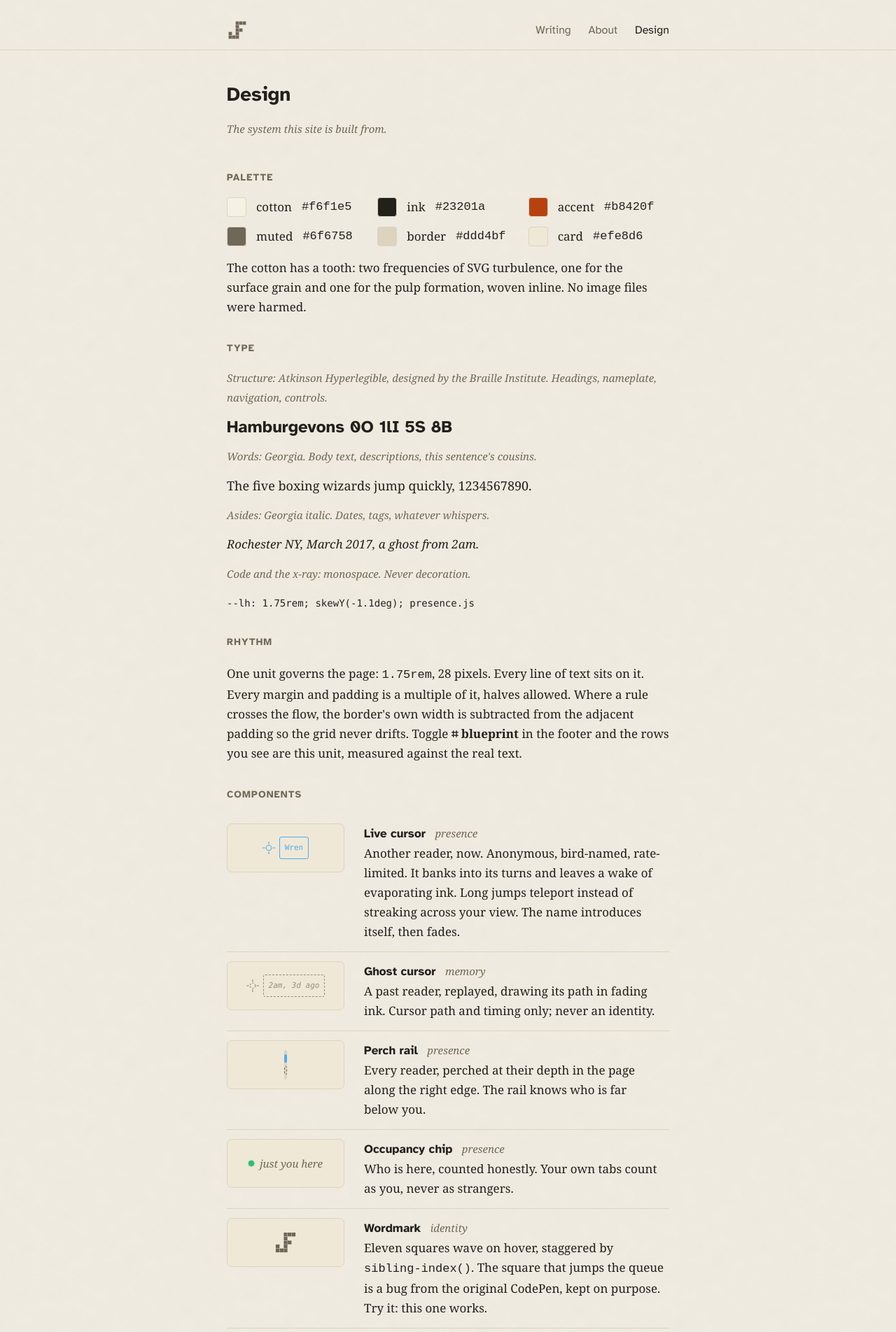
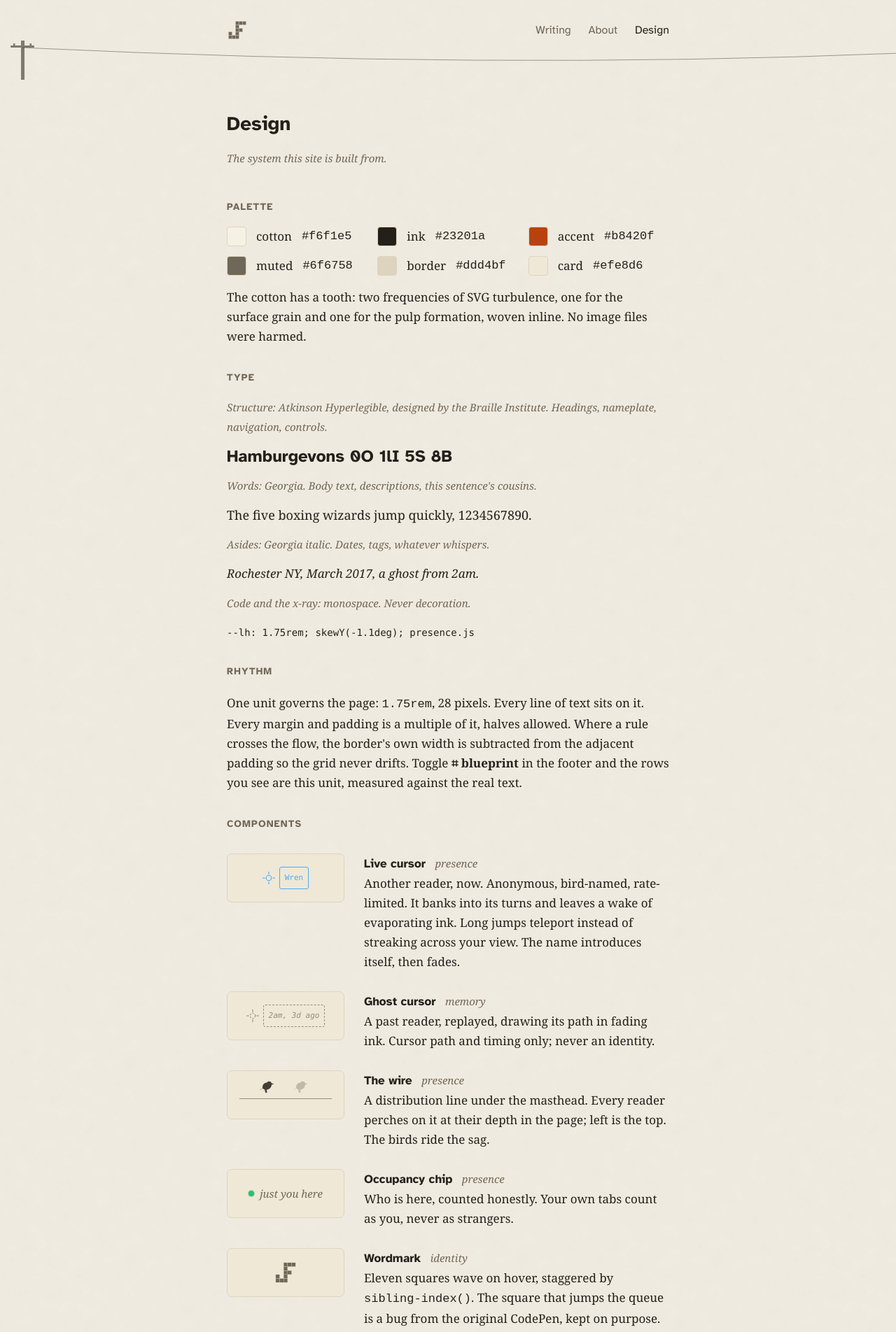
Before and after one commit to josephfusco/josephfusco.github.io, a Jekyll site: the page built from design.html, in a window 1280 px wide. Shown: the top 1904 px of the page at 70% size. Built offline with Jekyll 4.4.1, drawn with Linux system fonts in a browser that asks for light colours; some of the changed text lies outside the part shown.

Commit message:
The wire, drawn with intention: one pole in frame, close-up, the only line on the page
A single catenary spans the masthead from one visible pole at the left
edge of frame; the far pole is beyond the page. Ink silhouette pigeons,
near scale. Every other hairline on the site retires; rhythm alone
separates. The hero and archive stop claiming a single writing topic.

Co-Authored-By: Claude Fable 5 <noreply@anthropic.com>
Claude-Session: https://claude.ai/code/session_019vAcPMvpcgUVRcyZCqV9hM

```diff
--- a/_includes/header.html
+++ b/_includes/header.html
@@ -22,4 +22,8 @@
 			<a href="{{ '/design' | relative_url }}"{% if page.url contains '/design' %} aria-current="page"{% endif %}>Design</a>
 		</nav>
 	</div>
+	<div class="powerline" aria-hidden="true">
+		<svg class="wire-svg" viewBox="0 0 100 20" preserveAspectRatio="none"><path d="M2.5 3.6 Q 55 15 100 6.5" fill="none" stroke="currentColor" vector-effect="non-scaling-stroke" stroke-width="1"/></svg>
+		<svg class="wire-pole" viewBox="0 0 34 56"><g fill="currentColor"><rect x="15" y="0" width="5" height="56"/><rect x="0" y="7" width="34" height="3" rx="1"/><rect x="4" y="4" width="2.5" height="4"/><rect x="27.5" y="4" width="2.5" height="4"/></g></svg>
+	</div>
 </header>
--- a/assets/css/redesign.css
+++ b/assets/css/redesign.css
@@ -67,7 +67,6 @@ a:focus-visible, button:focus-visible, input:focus-visible {
 /* Masthead */
 .site-header {
   padding: 1.5rem 0 1rem;
-  border-bottom: 1px solid var(--border);
   margin-bottom: 0.75rem;
 }
 .site-header .wrap {
@@ -110,8 +109,6 @@ a:focus-visible, button:focus-visible, input:focus-visible {
   gap: 0.5rem 1.5rem;
   padding: 1.75rem 0;
   margin: 1.5rem 0 0;
-  border-top: 1px solid var(--border);
-  border-bottom: 1px solid var(--border);
   font-family: "SF Mono", Menlo, Consolas, monospace;
   font-size: 0.8125rem;
   color: var(--muted);
@@ -171,9 +168,7 @@ section.block > h2 {
 .work { list-style: none; margin: 0; padding: 0; }
 .work li {
   padding: 1.125rem 0;
-  border-bottom: 1px solid var(--border);
 }
-.work li:last-child { border-bottom: 0; }
 .work h3 { margin: 0 0 0.25rem; font-size: 1.0625rem; letter-spacing: 0; }
 .work h3 a { color: var(--fg); }
 .work h3 a:hover { color: var(--accent); text-decoration: none; }
@@ -256,7 +251,6 @@ section.block > h2 {
 .site-footer {
   margin-top: 2.5rem;
   padding: 2rem 0 3rem;
-  border-top: 1px solid var(--border);
   font-size: 0.9375rem;
   color: var(--muted);
 }
@@ -282,7 +276,7 @@ section.block > h2 {
   border-left: 3px solid var(--accent);
   color: var(--muted);
 }
-.prose hr { border: 0; border-top: 1px solid var(--border); margin: 2rem 0; }
+.prose hr { border: 0; margin: var(--lh) 0; }
 .prose table { border-collapse: collapse; width: 100%; display: block; overflow-x: auto; }
 .prose th, .prose td { border: 1px solid var(--border); padding: 0.5rem 0.75rem; text-align: left; }
 .prose .highlight pre { margin: 1rem 0; }
@@ -292,9 +286,6 @@ section.block > h2 {
   display: flex;
   justify-content: space-between;
   gap: 1rem;
-  margin-top: 2.5rem;
-  padding-top: 1.5rem;
-  border-top: 1px solid var(--border);
   font-size: 0.9375rem;
 }
 
@@ -638,8 +629,8 @@ html[data-blueprint] [data-spec]::after {
 /* ---- Presence states: what the other side is doing ---- */
 .peer-cursor .typing { display: none; margin-left: 2px; }
 .peer-cursor.state-typing .typing { display: inline-flex; }
-.peer-cursor.state-idle { opacity: 0.35; filter: grayscale(0.6); }
-.peer-cursor.state-away { opacity: 0.15; }
+.peer-cursor.state-idle { opacity: 0.15; filter: grayscale(0.6); }
+.peer-cursor.state-away { opacity: 0.05; }
 .peer-cursor.state-away svg circle { stroke-dasharray: 2 3; }
 .peer-cursor.ghost.state-idle { opacity: 0.25; }
 .peer-cursor.ghost.state-away { opacity: 0.08; }
@@ -863,7 +854,7 @@ body { line-height: var(--lh); }
 
 /* Masthead: 1 unit above, half below (minus the 4px double rule) */
 .site-header {
-  padding: var(--lh) 0 calc(0.875rem - 1px);
+  padding: var(--lh) 0 0;
   margin-bottom: 0.875rem;
 }
 .site-name-text { font-size: 1.375rem; line-height: var(--lh); }
@@ -901,10 +892,8 @@ body { line-height: var(--lh); }
   line-height: var(--lh);
   letter-spacing: 0;
   color: var(--muted);
-  border-top: 1px solid var(--border);
-  border-bottom: 1px solid var(--border);
-  padding: calc(0.875rem - 1px) 0 calc(0.875rem - 1px);
-  margin: 0 0 var(--lh);
+  padding: 0;
+  margin: 0.875rem 0 var(--lh);
 }
 
 /* Sections */
@@ -939,7 +928,7 @@ section.block > h2 {
 }
 
 /* Work list */
-.work li { padding: calc(0.875rem - 1px) 0 0.875rem; }
+.work li { padding: 0.875rem 0; }
 .work h3 { font-size: 1rem; line-height: var(--lh); margin: 0; }
 .work p { font-size: 1rem; line-height: var(--lh); }
 .work .tag {
@@ -975,7 +964,7 @@ section.block > h2 {
 .prose h2 { font-size: 1.25rem; line-height: var(--lh); margin: var(--lh) 0 0.875rem; }
 .prose p, .prose ul, .prose ol, .prose blockquote { margin: 0 0 var(--lh); }
 .prose pre { margin: 0 0 var(--lh); line-height: var(--lh); }
-.post-nav { margin-top: var(--lh); padding-top: calc(var(--lh) - 1px); line-height: var(--lh); }
+.post-nav { margin-top: var(--lh); padding-top: 0; line-height: var(--lh); }
 
 /* Footer */
 .site-footer {
@@ -1038,10 +1027,8 @@ h1, h2, h3, h4,
   grid-template-columns: 10.5rem 1fr;
   column-gap: 1.75rem;
   align-items: start;
-  padding: calc(0.875rem - 1px) 0 0.875rem;
-  border-bottom: 1px solid var(--border);
+  padding: 0.875rem 0;
 }
-.components li:last-child { border-bottom: 0; }
 .components .stage {
   display: flex;
   align-items: center;
@@ -1091,8 +1078,6 @@ main { flex: 1; }
 
 /* Say hello */
 .hello-line {
-  border-top: 1px solid var(--border);
-  padding-top: calc(var(--lh) - 1px);
   margin: var(--lh) 0 0;
   line-height: var(--lh);
 }
@@ -1203,33 +1188,6 @@ main { flex: 1; }
   to { opacity: 0; scale: 0.3; }
 }
 
-/* The perch rail: every reader at their depth in the page */
-.presence-rail {
-  position: fixed;
-  top: 0;
-  right: 5px;
-  bottom: 0;
-  width: 4px;
-  pointer-events: none;
-  z-index: 8999;
-}
-.perch {
-  position: absolute;
-  right: 0;
-  width: 4px;
-  height: 14px;
-  border-radius: 2px;
-  background: currentColor;
-  opacity: 0.5;
-  transform: translateY(-50%);
-  transition: top 480ms cubic-bezier(0.22, 1, 0.36, 1);
-}
-.perch-ghost {
-  background: transparent;
-  border: 1px dashed var(--muted);
-  opacity: 0.4;
-}
-
 /* Departure: the bird dissolves upward */
 .peer-cursor.depart {
   opacity: 0 !important;
@@ -1267,29 +1225,6 @@ main { flex: 1; }
   border: 1px solid var(--muted);
 }
 
-/* Design page: the perch rail specimen */
-.demo-rail {
-  position: relative;
-  display: inline-block;
-  width: 4px;
-  height: 2.625rem;
-  background: var(--border);
-  border-radius: 2px;
-}
-.demo-rail i {
-  position: absolute;
-  right: 0;
-  width: 4px;
-  height: 12px;
-  border-radius: 2px;
-  background: #4dabf7;
-}
-.demo-rail i:first-child { top: 15%; }
-.demo-rail i.g {
-  top: 55%;
-  background: transparent;
-  border: 1px dashed var(--muted);
-}
 
 /* ---- The cotton has a tooth: wove grain, two frequencies of it ----
    Fine turbulence for the surface tooth, a broad mottle for the pulp
@@ -1302,3 +1237,59 @@ body, .site-footer {
 @media print {
   body, .site-footer { background-image: none; }
 }
+
+/* ---- The wire: a US distribution line under the masthead ----
+   Readers perch on it as pigeons at their depth in the page;
+   left is the top of the document. The birds ride the sag. */
+.powerline {
+  position: relative;
+  height: 3.5rem;
+  pointer-events: none;
+  overflow: hidden;
+}
+.wire-svg {
+  position: absolute;
+  inset: 0;
+  width: 100%;
+  height: 100%;
+  color: var(--muted);
+  opacity: 0.65;
+}
+.wire-pole {
+  position: absolute;
+  left: 2.5%;
+  top: 0;
+  width: 34px;
+  height: 100%;
+  transform: translateX(-50%);
+  color: var(--fg);
+  opacity: 0.55;
+}
+.wire-bird {
+  position: absolute;
+  width: 24px;
+  height: 21px;
+  margin-left: -11px;
+  color: var(--fg);
+  opacity: 0.85;
+  transition: left 480ms cubic-bezier(0.22, 1, 0.36, 1), top 480ms cubic-bezier(0.22, 1, 0.36, 1);
+}
+.wire-bird svg { display: block; width: 100%; height: 100%; }
+.wire-ghost { opacity: 0.35; color: var(--muted); }
+
+/* Design page wire specimen */
+.demo-wire {
+  position: relative;
+  width: 80%;
+  height: 16px;
+}
+.demo-wire::after {
+  content: "";
+  position: absolute;
+  left: 0;
+  right: 0;
+  bottom: 2px;
+  border-bottom: 1px solid var(--muted);
+  opacity: 0.7;
+}
+.demo-wire .wire-bird { top: -15px; }
--- a/assets/js/presence.js
+++ b/assets/js/presence.js
@@ -125,7 +125,8 @@
     return Math.max(document.documentElement.scrollHeight, innerHeight);
   }
 
-  var rail = null;
+  var wire = document.querySelector('.powerline');
+  var PIGEON = '<svg viewBox="0 0 15 13" fill="currentColor" aria-hidden="true"><path d="M1 10.5 L4.5 8.2 C4 5.8 5.6 3.6 8.2 3.4 C9 2.2 10.6 1.9 11.6 2.6 C12 2.9 12.3 3.4 12.4 3.9 L14.6 4.6 L12.5 5.3 C12.3 7.8 10.5 9.6 8 9.8 L8.6 12.6 L7.6 12.2 L7 12.7 L6.4 9.7 C5.7 9.5 5 9.1 4.6 8.6 Z"/></svg>';
   var minimap = document.querySelector('.stage-live');
   var selfDot = null;
   var selfPos = null;
@@ -136,10 +137,6 @@
     layer.className = 'presence-layer';
     layer.setAttribute('aria-hidden', 'true');
     document.body.appendChild(layer);
-    rail = document.createElement('div');
-    rail.className = 'presence-rail';
-    rail.setAttribute('aria-hidden', 'true');
-    document.body.appendChild(rail);
   }
 
   function miniDot(cls, color) {
@@ -249,8 +246,14 @@
       var off = y < -40 || y > innerHeight + 40;
       p.el.style.visibility = off ? 'hidden' : 'visible';
       if (p.el.style.opacity === '0' && !off) p.el.style.opacity = '';
-      /* the perch: every reader marked at their depth in the page */
-      if (p.perch) p.perch.style.top = (p.pos.y * 100) + '%';
+      /* the wire: perched at their depth in the page, riding the true sag */
+      if (p.birdEl) {
+        var ws = 0.08 + p.pos.y * 0.88;
+        var wx = (1 - ws) * (1 - ws) * 2.5 + 2 * ws * (1 - ws) * 55 + ws * ws * 100;
+        var wy = (1 - ws) * (1 - ws) * 3.6 + 2 * ws * (1 - ws) * 15 + ws * ws * 6.5;
+        p.birdEl.style.left = wx + '%';
+        p.birdEl.style.top = (wy * 2.8 - 19.5) + 'px';
+      }
       /* the minimap: the Presence API card demos the live room */
       if (p.dot) {
         p.dot.style.left = (p.pos.x * 100) + '%';
@@ -295,10 +298,12 @@
     var entry = { name: p.name, color: p.color, pos: p.pos || null, state: p.state || 'active', el: cursorEl(p) };
     entry.svg = entry.el.querySelector('svg');
     entry.el.style.opacity = '0';
-    entry.perch = document.createElement('span');
-    entry.perch.className = 'perch' + (p.ghost ? ' perch-ghost' : '');
-    entry.perch.style.color = p.color || '';
-    rail.appendChild(entry.perch);
+    if (wire) {
+      entry.birdEl = document.createElement('span');
+      entry.birdEl.className = 'wire-bird' + (p.ghost ? ' wire-ghost' : '');
+      entry.birdEl.innerHTML = PIGEON;
+      wire.appendChild(entry.birdEl);
+    }
     entry.dot = miniDot(p.ghost ? 'mini-ghost' : '', p.color);
     peers.set(p.id, entry);
     applyState(entry);
@@ -310,7 +315,7 @@
     var p = peers.get(id);
     if (!p) return;
     peers.delete(id);
-    if (p.perch) p.perch.remove();
+    if (p.birdEl) p.birdEl.remove();
     if (p.dot) p.dot.remove();
     clearTimeout(p.revealTimer);
     clearTimeout(p.bankTimer);
--- a/blog.html
+++ b/blog.html
@@ -7,7 +7,7 @@ redirect_from:
 <div class="wrap">
 	<div class="prose">
 		<h1>Writing</h1>
-		<p class="meta">Notes on WordPress, front-end development, and tooling.</p>
+		<p class="meta">Notes from the desk.</p>
 	</div>
 
 	{% assign by_year = site.posts | group_by_exp: "post", "post.date | date: '%Y'" %}
--- a/design.html
+++ b/design.html
@@ -64,11 +64,11 @@ permalink: /design
 			</li>
 			<li>
 				<div class="stage" aria-hidden="true">
-					<span class="demo-rail"><i></i><i class="g"></i></span>
+					<span class="demo-wire"><span class="wire-bird" style="left:28%"><svg viewBox="0 0 15 13" fill="currentColor"><path d="M1 10.5 L4.5 8.2 C4 5.8 5.6 3.6 8.2 3.4 C9 2.2 10.6 1.9 11.6 2.6 C12 2.9 12.3 3.4 12.4 3.9 L14.6 4.6 L12.5 5.3 C12.3 7.8 10.5 9.6 8 9.8 L8.6 12.6 L7.6 12.2 L7 12.7 L6.4 9.7 C5.7 9.5 5 9.1 4.6 8.6 Z"/></svg></span><span class="wire-bird wire-ghost" style="left:64%"><svg viewBox="0 0 15 13" fill="currentColor"><path d="M1 10.5 L4.5 8.2 C4 5.8 5.6 3.6 8.2 3.4 C9 2.2 10.6 1.9 11.6 2.6 C12 2.9 12.3 3.4 12.4 3.9 L14.6 4.6 L12.5 5.3 C12.3 7.8 10.5 9.6 8 9.8 L8.6 12.6 L7.6 12.2 L7 12.7 L6.4 9.7 C5.7 9.5 5 9.1 4.6 8.6 Z"/></svg></span></span>
 				</div>
 				<div>
-					<h3>Perch rail <span class="tag">presence</span></h3>
-					<p>Every reader, perched at their depth in the page along the right edge. The rail knows who is far below you.</p>
+					<h3>The wire <span class="tag">presence</span></h3>
+					<p>A distribution line under the masthead. Every reader perches on it at their depth in the page; left is the top. The birds ride the sag.</p>
 				</div>
 			</li>
 			<li>
@@ -119,7 +119,7 @@ permalink: /design
 		<ul>
 			<li>Three voices, fixed roles: bold sans names a thing, serif italic is metadata about it, serif roman describes it.</li>
 			<li>The organizing principle leads. Projects are named things, so the name comes first and the tag follows. Archives are chronological, so the date rail comes first and the title follows.</li>
-			<li>Hairline rules separate entries only when they run past one line. Single-line rows are separated by rhythm alone.</li>
+			<li>The wire under the masthead is the only rule on the page. Everything else is separated by rhythm alone.</li>
 		</ul>
 	</section>
 
--- a/index.html
+++ b/index.html
@@ -8,7 +8,7 @@ layout: default
 			<span class="status"><span class="presence-dot" aria-hidden="true"></span> <span data-presence-count>just you here</span></span>
 		</p>
 		<h1>Hello, I'm Joe<span class="flame">.</span></h1>
-		<p class="lede">I maintain headless WordPress plugins at <strong>WP&nbsp;Engine</strong> and contribute to <strong>WordPress core</strong>. I write about shipping WordPress plugins.</p>
+		<p class="lede">I maintain headless WordPress plugins at <strong>WP&nbsp;Engine</strong> and contribute to <strong>WordPress core</strong>.</p>
 		<p class="proof" data-spec="proof · serif italic · baseline x1">WordPress core, Presence API, WPGraphQL IDE, WP&nbsp;Engine.</p>
 	</section>
 
```
